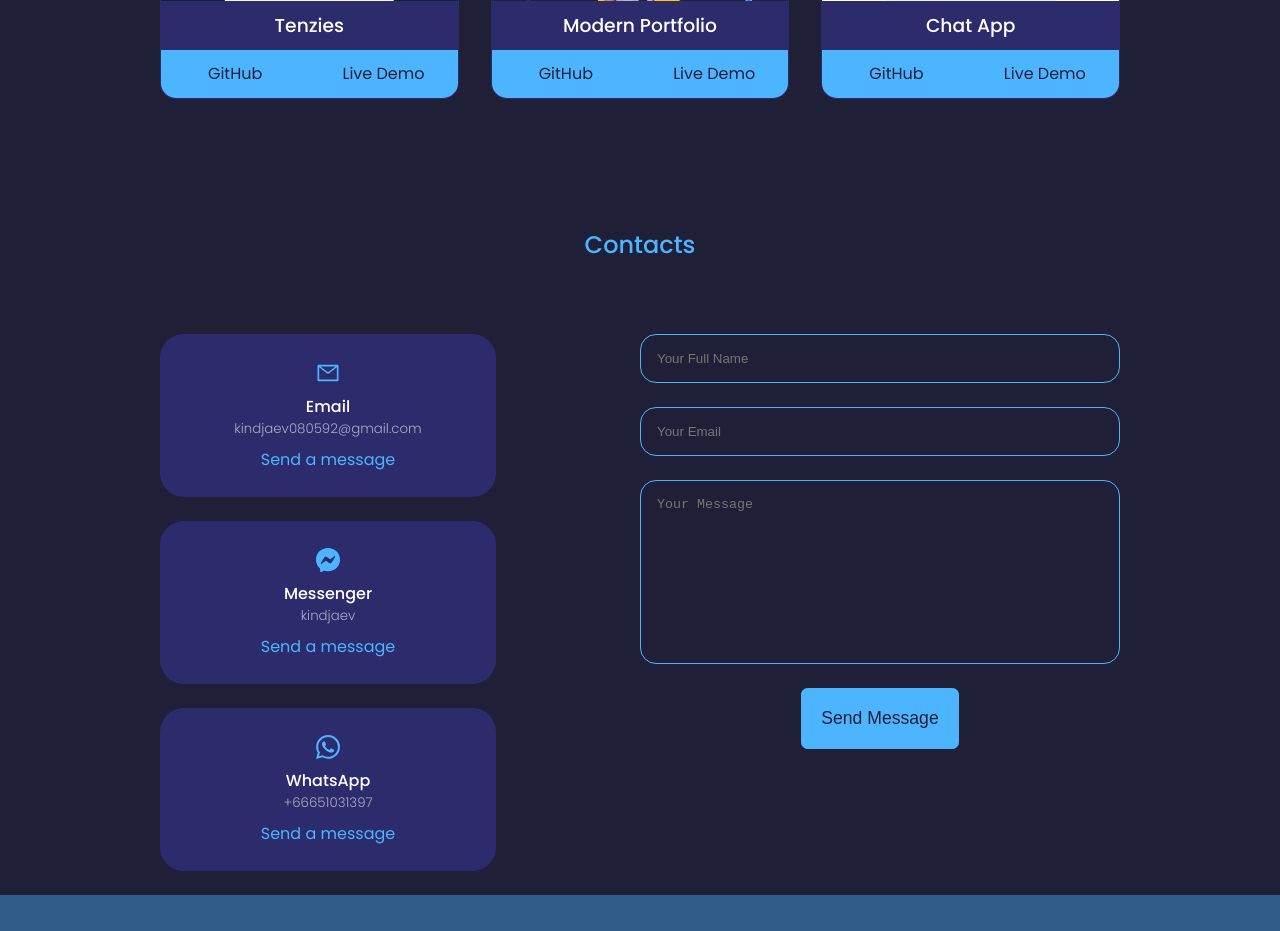
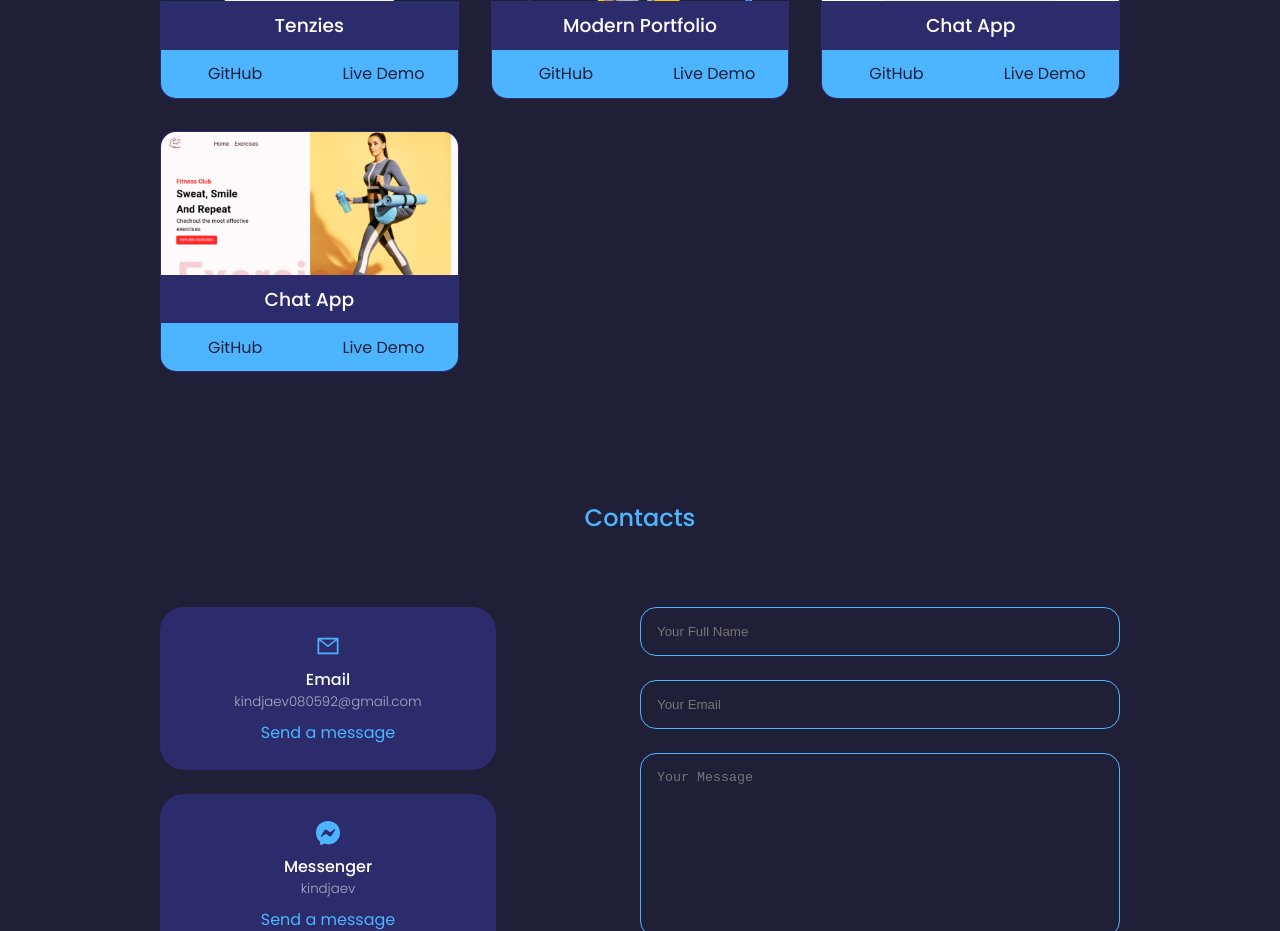
Before and after one commit to kindjaev/modern_portfolio, a React (Vite) app: page / in a window 1280 px wide. Shown: the part 2740-3671 px from the top of the page. Built offline with nearby package versions, Linux system fonts and the light colour scheme.

Commit message:
added fitness app

```diff
--- a/src/components/Portfolio.jsx
+++ b/src/components/Portfolio.jsx
@@ -6,6 +6,7 @@ import IMG3 from "../assets/workout_body.png"
 import IMG4 from "../assets/tenzies.png"
 import IMG5 from "../assets/portfolio.png"
 import IMG6 from "../assets/chat_app.png"
+import IMG7 from "../assets/fitness.png"
 
 function Portfolio() {
   const data = [
@@ -15,6 +16,7 @@ function Portfolio() {
     {id: 3, img: IMG4, linkCode: "https://github.com/kindjaev/tenzies", linkCodeName: "GitHub", linkLive: "https://tenzies-dony-kindjaev.vercel.app/", title: "Tenzies"},
     {id: 4, img: IMG5, linkCode: "https://github.com/kindjaev/modern_portfolio", linkCodeName: "GitHub", linkLive: "https://modern-portfolio-kindjaev.vercel.app", title: "Modern Portfolio"},
     {id: 5, img: IMG6, linkCode: "https://github.com/kindjaev/chat-app", linkCodeName: "GitHub", linkLive: "https://chat-app-kindjaev.vercel.app", title: "Chat App"},
+    {id: 6, img: IMG7, linkCode: "https://github.com/kindjaev/fitness", linkCodeName: "GitHub", linkLive: "https://vercel.com/kindjaev/fitness-2", title: "Chat App"},
   ]
   return (
     <section id='portfolio'>
```
Also changed, not shown: src/assets/fitness.png (added), 1 other file (tests, documents, lock files or other folders).
